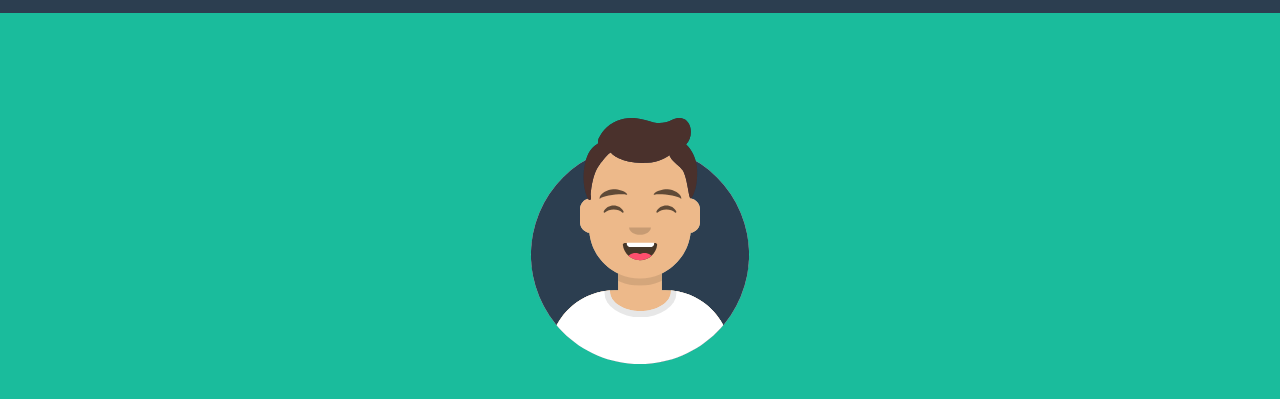
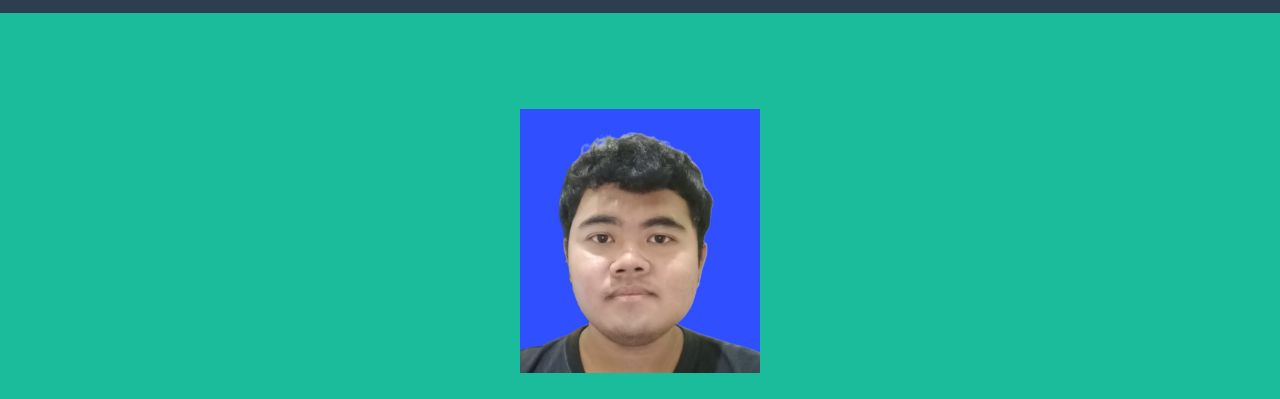
Before and after one commit to Muhramadoni/Muhramadoni.github.io, a plain HTML site: page index.html in a window 1280 px wide. Shown: the part 91-490 px from the top of the page. Drawn offline with nearby package versions, Linux system fonts and the light colour scheme.

Commit message:
update image

```diff
--- a/index.html
+++ b/index.html
@@ -46,7 +46,7 @@
     <header class="masthead bg-primary text-white text-center">
       <div class="container d-flex align-items-center flex-column">
         <!-- Masthead Avatar Image-->
-        <img class="masthead-avatar mb-5" src="assets/img/avataaars.svg" alt="..." />
+        <img class="masthead-avatar mb-5" src="assets/img/my.jpg" alt="..." />
         <!-- Masthead Heading-->
         <h1 class="masthead-heading text-uppercase mb-0">Hello guys</h1>
         <!-- Icon Divider-->
```
Also changed, not shown: assets/img/my.jpg (added).
